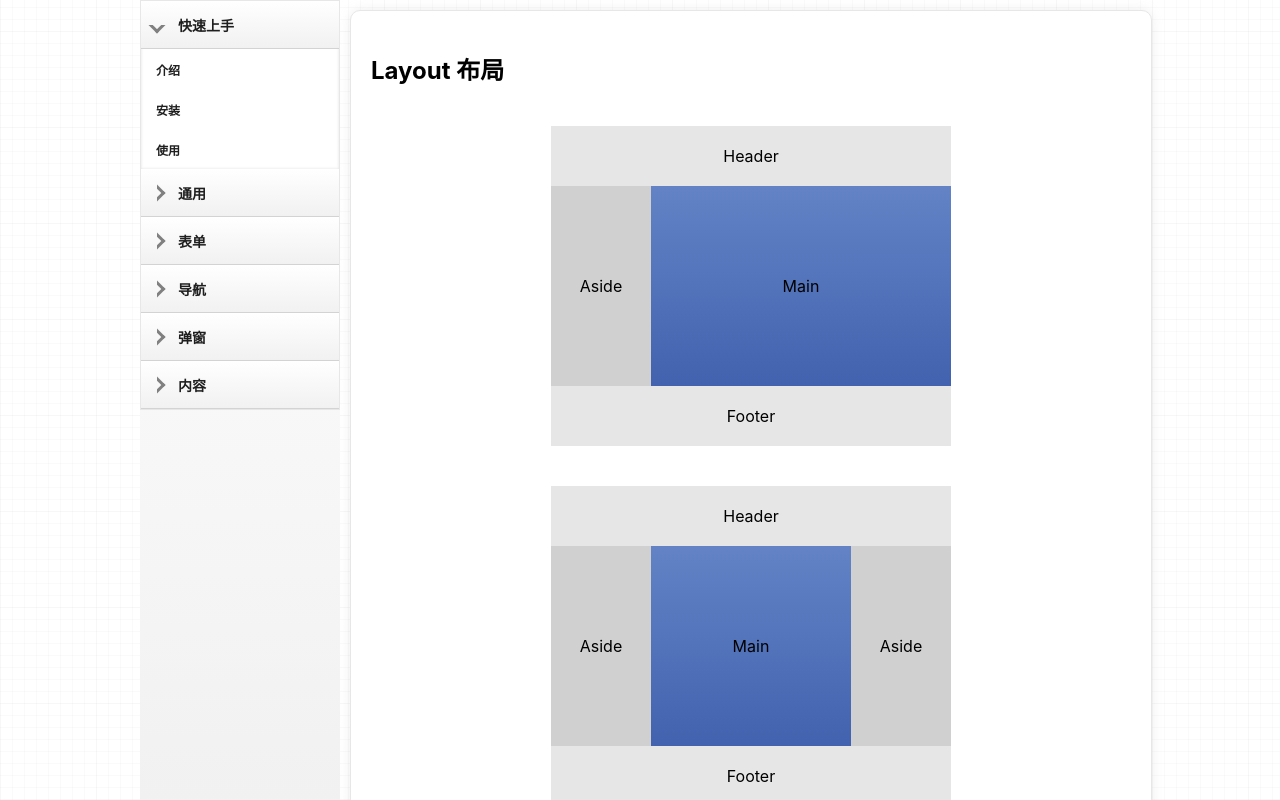
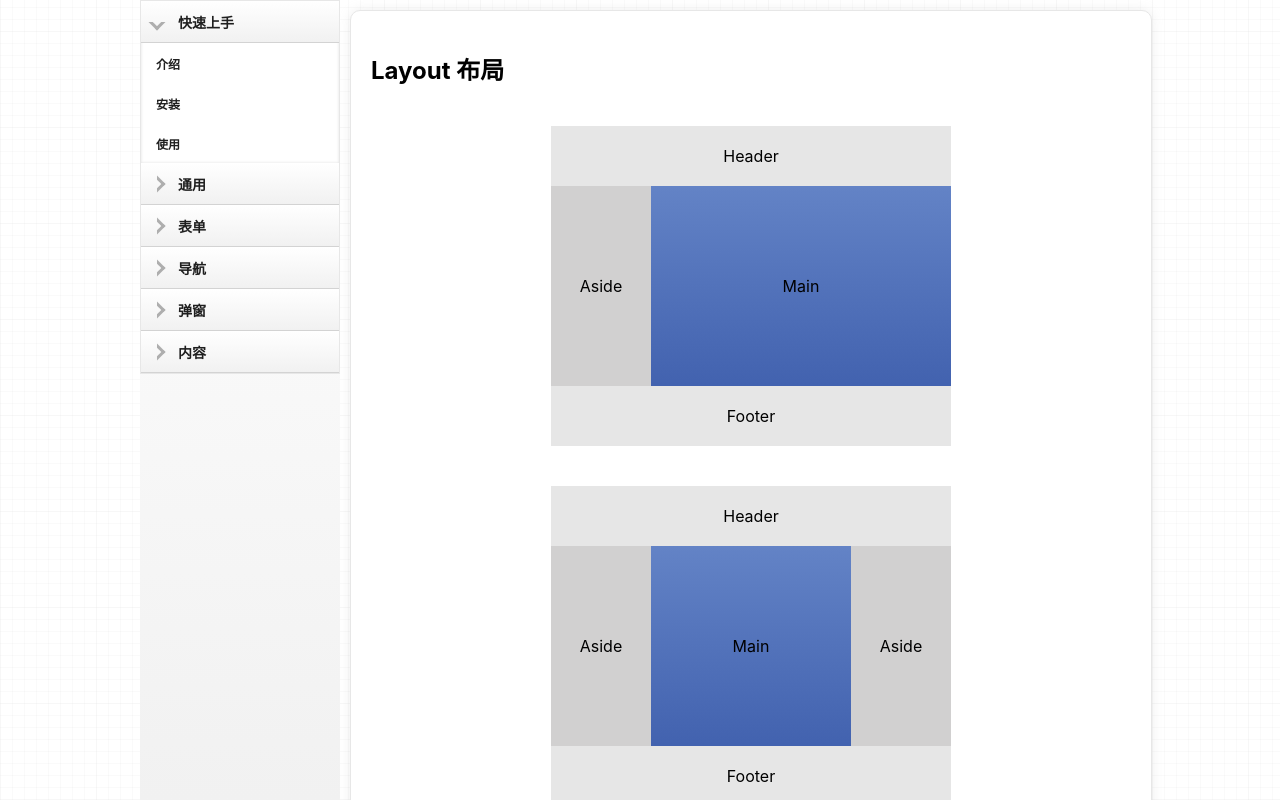
Before and after one commit to undefine4080/Wood-UI-React, a React (Vite) app: page / in a window 1280 px wide. Shown: the top 800 px of the page. Built offline with nearby package versions, Linux system fonts and the light colour scheme; a small style sheet from the web is missing.

Commit message:
feat: CollpaseItem 指定高度

```diff
--- a/src/App.tsx
+++ b/src/App.tsx
@@ -18,8 +18,7 @@ import './App.less';
 
 function App () {
   const aside = <Aside side="left" width="200px" style={ { position: 'fixed', top: '0px' } }>
-    <Collapse sticky={ true } collapseItem={
-      <>
+    <Collapse sticky={ true }>
       <CollapseItem label="快速上手" expand={ true }>
         <CollapseNav label="介绍" />
         <CollapseNav label="安装" />
@@ -64,8 +63,6 @@ function App () {
         <CollapseNav label="Progress 进度条" disabled />
         <CollapseNav label="Tab 动态面板" url="#tab" />
       </CollapseItem>
-      </>
-    }>
     </Collapse>
   </Aside>;
 
--- a/src/components/Collapse/Collapse.tsx
+++ b/src/components/Collapse/Collapse.tsx
@@ -10,13 +10,11 @@ interface propsCollapse extends commonProps {
 // Collapse 容器
 const Collapse: React.FC<propsCollapse> = ( props ) => {
     const PREFIX = 'wdu-collapse';
-    const { sticky, width, collapseItem } = props;
+    const { sticky, width, children } = props;
 
     return (
         <div className={ `wdu-collapse-container ${ sticky ? `wdu-collapse-sticky` : '' }` }>
-            <div className={ PREFIX } style={ { width } }>
-                { collapseItem }
-            </div>
+            <div className={ PREFIX } style={ { width } }>{ children }</div>
         </div>
     );
 };
@@ -30,16 +28,22 @@ interface propsCollapseItem extends commonProps {
 
 const CollapseItem: React.FC<propsCollapseItem> = ( props ) => {
     const PREFIX = 'wdu-collapse-item';
-    const { expand = false, label, children, disabled = false } = props;
-    const bodyNode: MutableRefObject<any> = useRef( {} );
-    const [ realHeight, setRealHeight ] = useState( '' );
+    const { expand = false, label, height, children, disabled = false } = props;
+    const itemNode: MutableRefObject<any> = useRef( {} );
+    const [ itemHeight, setItemHeight ] = useState( '' );
     const [ isExpand, setExpand ] = useState( expand );
 
     useEffect( () => {
-        setRealHeight( `${ bodyNode.current.scrollHeight }px` );
-    }, [ bodyNode ] );
+        if ( height && height !== '0px' ) {
+            setItemHeight( height );
+        } else {
+            setItemHeight( `${ itemNode.current.scrollHeight }px` );
+        }
+        console.log( itemHeight );
 
-    let expandStyle = isExpand ? { height: realHeight } : { height: '0px' };
+    }, [ itemNode ] );
+
+    let expandStyle = isExpand ? { height: itemHeight } : { height: '0px' };
     let itemIndicator = isExpand ? `${ PREFIX }-expand` : '';
 
     const handleExpand = () => {
@@ -51,7 +55,8 @@ const CollapseItem: React.FC<propsCollapseItem> = ( props ) => {
             <div className={ `${ PREFIX }-label` } onClick={ handleExpand }>
                 <i className={ `${ PREFIX }-indicator ${ itemIndicator }` }></i> { label }
             </div>
-            { children ? ( <div ref={ bodyNode } className={ `${ PREFIX }-body` } style={ expandStyle }>{ children }</div> ) : null }
+
+            <div ref={ itemNode } className={ `${ PREFIX }-body` } style={ expandStyle }>{ children }</div>
         </div >
     );
 };
--- a/src/components/Collapse/collapse.less
+++ b/src/components/Collapse/collapse.less
@@ -2,12 +2,12 @@
 
 @t: wdu-collapse;
 
-.@{t}-container{
+.@{t}-container {
     .wdu-bg-plain();
     height: 100%;
 }
 
-.@{t}-sticky{
+.@{t}-sticky {
     position: sticky;
     top: 0;
     overflow: auto;
@@ -15,7 +15,7 @@
 
 .@{t} {
     background-color: white;
-    height          : max-content;
+    height: max-content;
     .wdu-border-light();
 }
 
@@ -24,10 +24,10 @@
     .inside-shadow-light();
 
     .@{t}-item-label {
-        height       : 48px;
-        padding      : 10px;
-        box-sizing   : border-box;
-        cursor       : pointer;
+        height: 42px;
+        padding: 10px;
+        box-sizing: border-box;
+        cursor: pointer;
         border-bottom: 1px solid @wdu-line-color-light;
         .wdu-text-normal();
         .wdu-row-flex();
@@ -35,15 +35,15 @@
         .wdu-bg-plain();
 
         .@{t}-item-indicator {
-            display     : inline-block;
-            width       : 12px;
-            height      : 12px;
-            box-sizing  : border-box;
-            border      : 3px solid;
+            display: inline-block;
+            width: 12px;
+            height: 12px;
+            box-sizing: border-box;
+            border: 3px solid;
             margin-right: 15px;
-            border-color: grey grey rgba(0, 0, 0, 0) rgba(0, 0, 0, 0);
-            transition  : all 0.1s ease-in-out;
-            transform   : rotate(45deg);
+            border-color: #aeaeae #aeaeae rgba(0, 0, 0, 0) rgba(0, 0, 0, 0);
+            transition: all 0.1s ease-in-out;
+            transform: rotate(45deg);
         }
 
         .@{t}-item-expand {
@@ -53,22 +53,22 @@
     }
 
     .@{t}-item-body {
-        overflow  : hidden;
-        height    : 0px;
+        overflow: auto;
+        height: 0px;
         box-sizing: border-box;
         .wdu-transition-quick();
         .wdu-text-small();
     }
 
     .@{t}-item-nav {
-        height    : 40px;
+        height: 40px;
         transition: all 0.2s ease-in-out;
 
         a {
-            width          : 100%;
-            height         : 100%;
+            width: 100%;
+            height: 100%;
             text-decoration: none;
-            text-indent    : 15px;
+            text-indent: 15px;
             .wdu-text-small();
             .wdu-row-flex();
             .wdu-center-col();
--- a/src/introFragments/introCollapse.tsx
+++ b/src/introFragments/introCollapse.tsx
@@ -7,17 +7,15 @@ export default function () {
         components: [
             {
                 component: (
-                    <Collapse collapseItem={
-                        <>
+                    <Collapse >
                         <CollapseItem label="选项1" key="1">
-                                <p style={ { margin: '8px' } }> Cillum ut est ea eu. Culpa in commodo cupidatat adipisicing ut fugiat ad nostrud sit veniam. Lorem eiusmod in do aliqua nostrud est ex irure exercitation incididunt sunt cillum voluptate pariatur. Cupidatat exercitation labore officia labore ex Lorem amet duis voluptate non id cupidatat. Officia incididunt incididunt tempor officia laborum laboris adipisicing minim proident ad tempor commodo deserunt.</p>
+                            <p style={ { margin: '8px' } }> Cillum ut est ea eu. Culpa in commodo cupidatat adipisicing ut fugiat ad nostrud sit veniam. Lorem eiusmod in do aliqua nostrud est ex irure exercitation incididunt sunt cillum voluptate <br /> pariatur. Cupidatat exercitation labore officia labore ex Lorem amet duis voluptate non id cupidatat. Officia incididunt incididunt tempor officia laborum laboris adipisicing <br /> minim proident ad tempor commodo deserunt.</p>
                         </CollapseItem>
 
                         <CollapseItem label="选项二" key="2">
                             <CollapseNav label="Apple官网" url="www.apple.com" newTab={ false } />
                             <CollapseNav label="Google官网" url="www.google.com" />
                         </CollapseItem>
-                        </> }>
                     </Collapse >
                 )
             }
```
Lines whose indentation alone changed are shown as unchanged.
